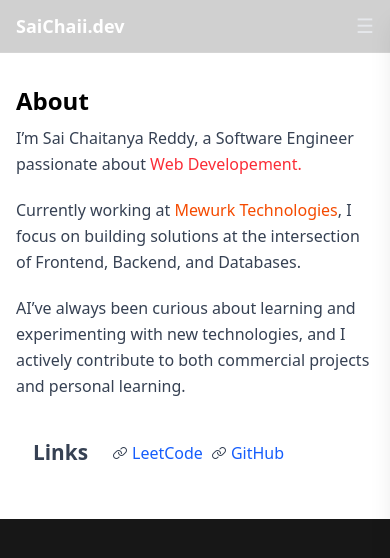
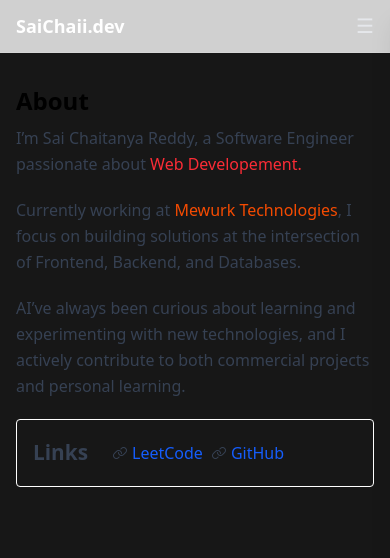
Before and after one commit to SaiChaii/portfolio, a React (Vite) app: page /#/about in a window 390 px wide. Shown: the top 558 px of the page. Built offline with nearby package versions, Linux system fonts and the light colour scheme.

Commit message:
white background change in mobile

```diff
--- a/src/App.jsx
+++ b/src/App.jsx
@@ -328,7 +328,7 @@ function Section({ id, title, children, first = false }) {
       className={[
         "mx-auto w-full max-w-full md:max-w-[50%] px-4 sm:px-6 lg:px-10 py-8",
         "scroll-mt-28",
-        "bg-white dark:bg-neutral-900",
+        "bg-neutral-900",
         first ? "" : "border-t border-gray-200 dark:border-neutral-700",
       ].join(" ")}
     >
```
